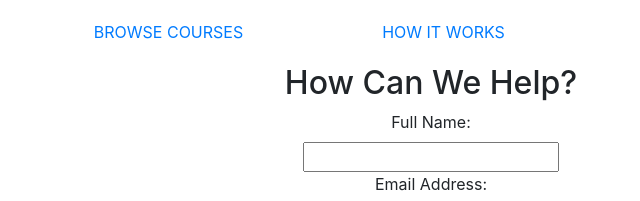
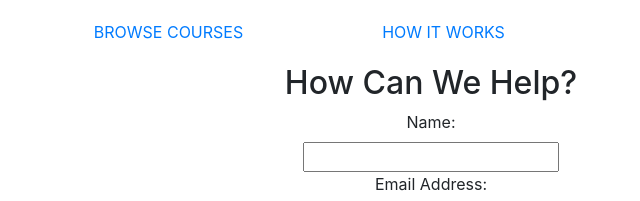
Before and after one commit to dareczeg/enterprise-hackathon, a plain HTML site: page contact.html in a window 1280 px wide. Shown: the top 201 px of the page, 209-849 px from the left. Drawn offline with nearby package versions, Linux system fonts and the light colour scheme.

Commit message:
edited name label

```diff
--- a/contact.html
+++ b/contact.html
@@ -21,10 +21,11 @@
   </nav>
 
 <center>
+
 <h2>How Can We Help?</h2>
 
 <form>
-  <label for="fname">Full Name:</label><br>
+  <label for="fname">Name:</label><br>
   <input type="text" id="fname" name="fname"><br>
   <label for="email">Email Address:</label><br>
   <input type="text" id="email" name="wfSDF2E50Y2D1uUdj0O3uMBJnjuUD4Ih7YwaYd1iqfktj0Uod8GCExl3Og8ifwB6" value=""><br>
```
